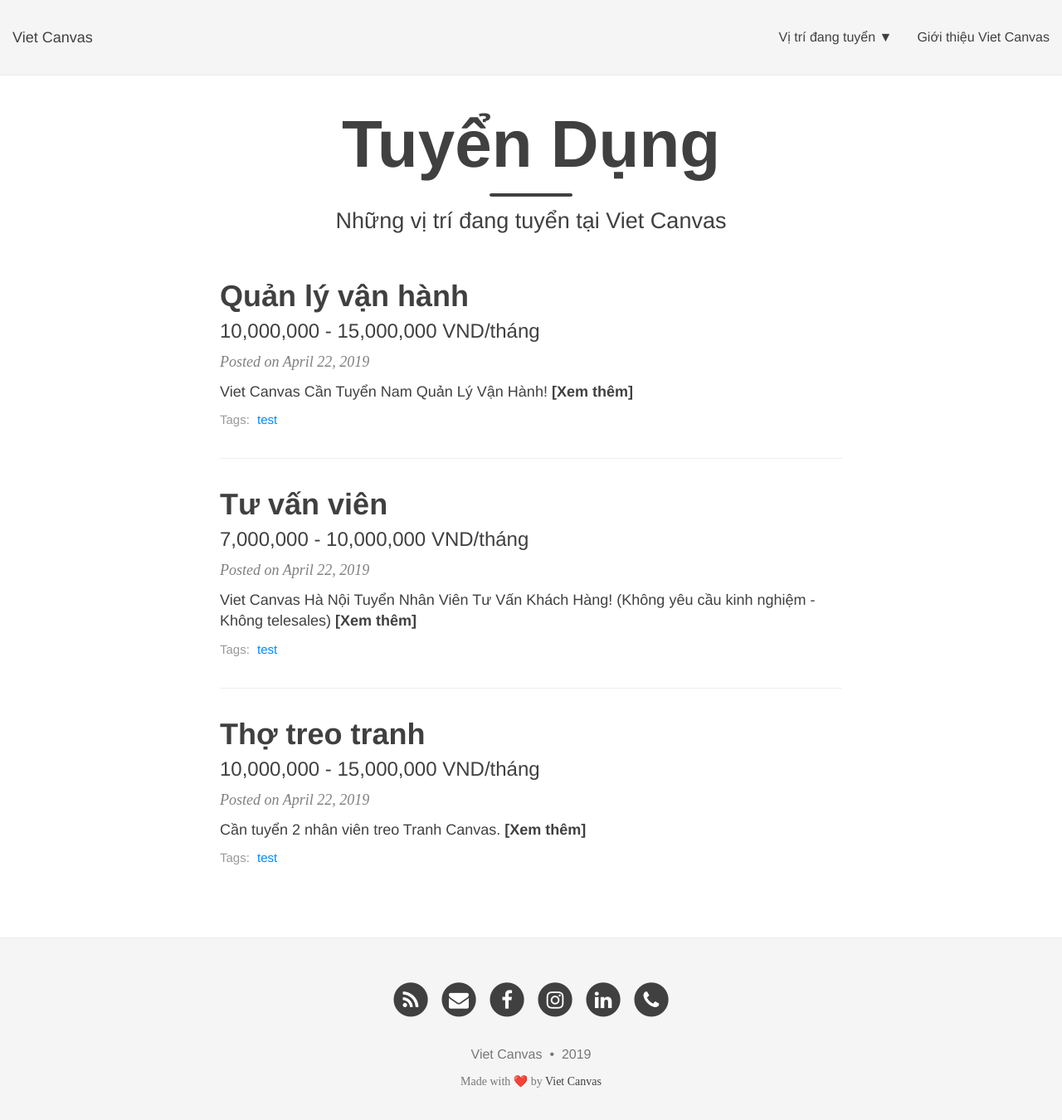
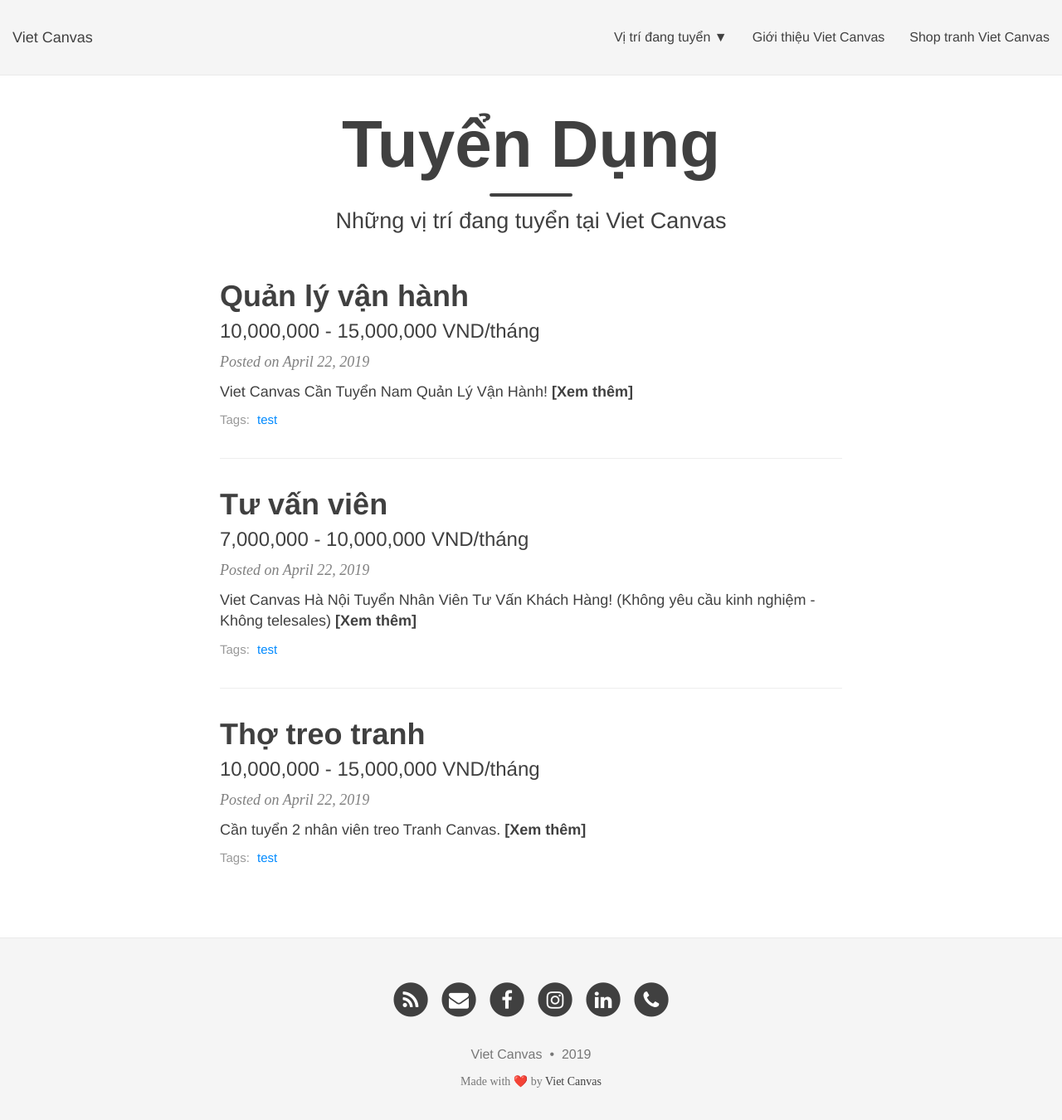
Before and after one commit to Tungtono/vc-jobs, a Jekyll site: the page built from index.html, in a window 1280 px wide and 1364 px high. Shown: the top 1350 px of the window at 83% size. Built offline with Jekyll 4.4.1, drawn with Linux system fonts in a browser that asks for light colours; nearby versions of some CDN libraries; some web fonts are replaced; the list of posts is cut into pages by our own code.

Commit message:
no message

```diff
--- a/_config.yml
+++ b/_config.yml
@@ -28,6 +28,7 @@ navbar-links:
     - Thợ treo tranh: "https://jobs.vietcanvas.net/2019-04-22-treo-tranh/"
     - Tư vấn viên: "https://jobs.vietcanvas.net/2019-04-22-tu-van/"
   Giới thiệu Viet Canvas: "vietcanvas"
+  Shop tranh Viet Canvas: "https://vietcanvas.net/"
 
 # Image to show in the navigation bar - image must be a square (width = height)
 # Remove this parameter if you don't want an image in the navbar
```
